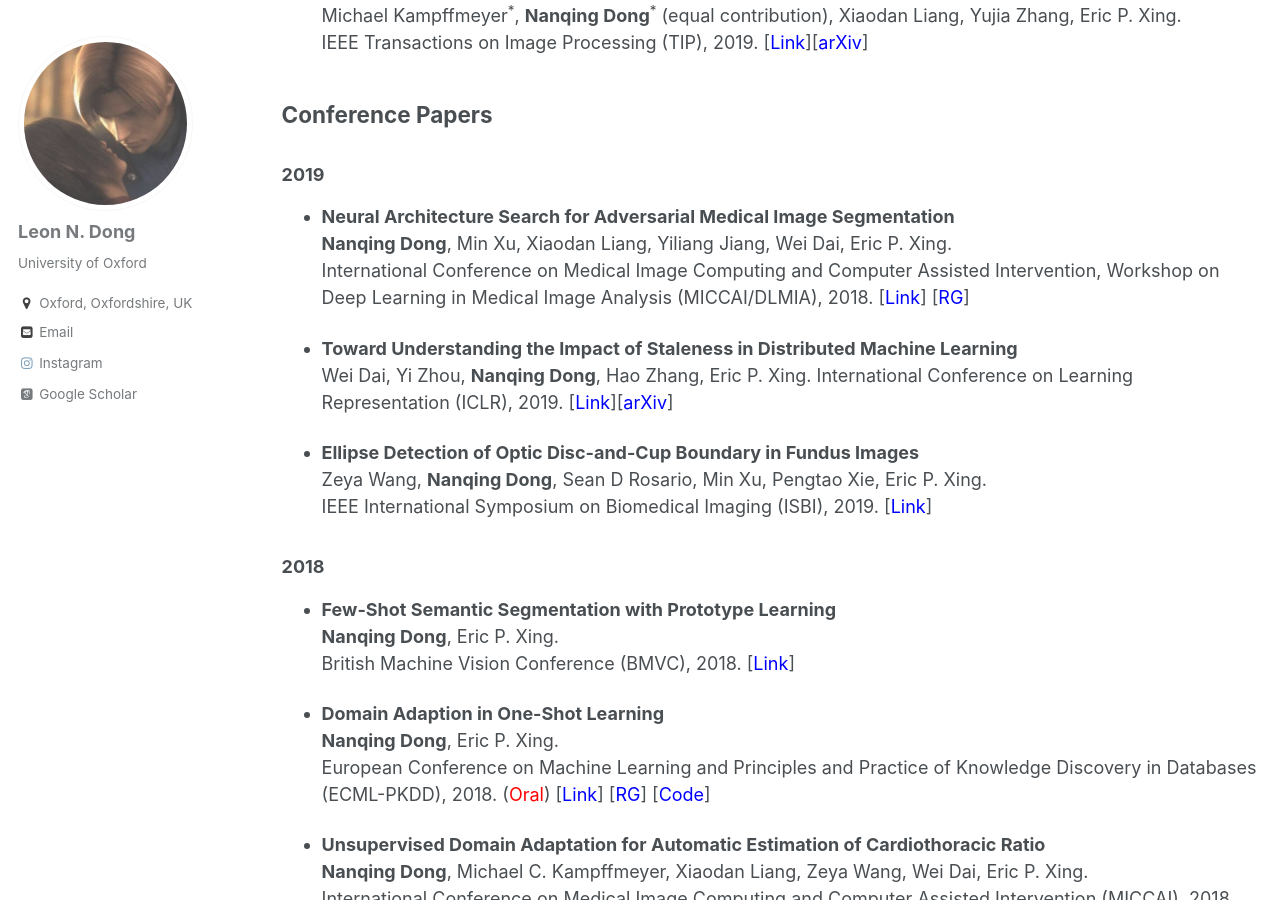
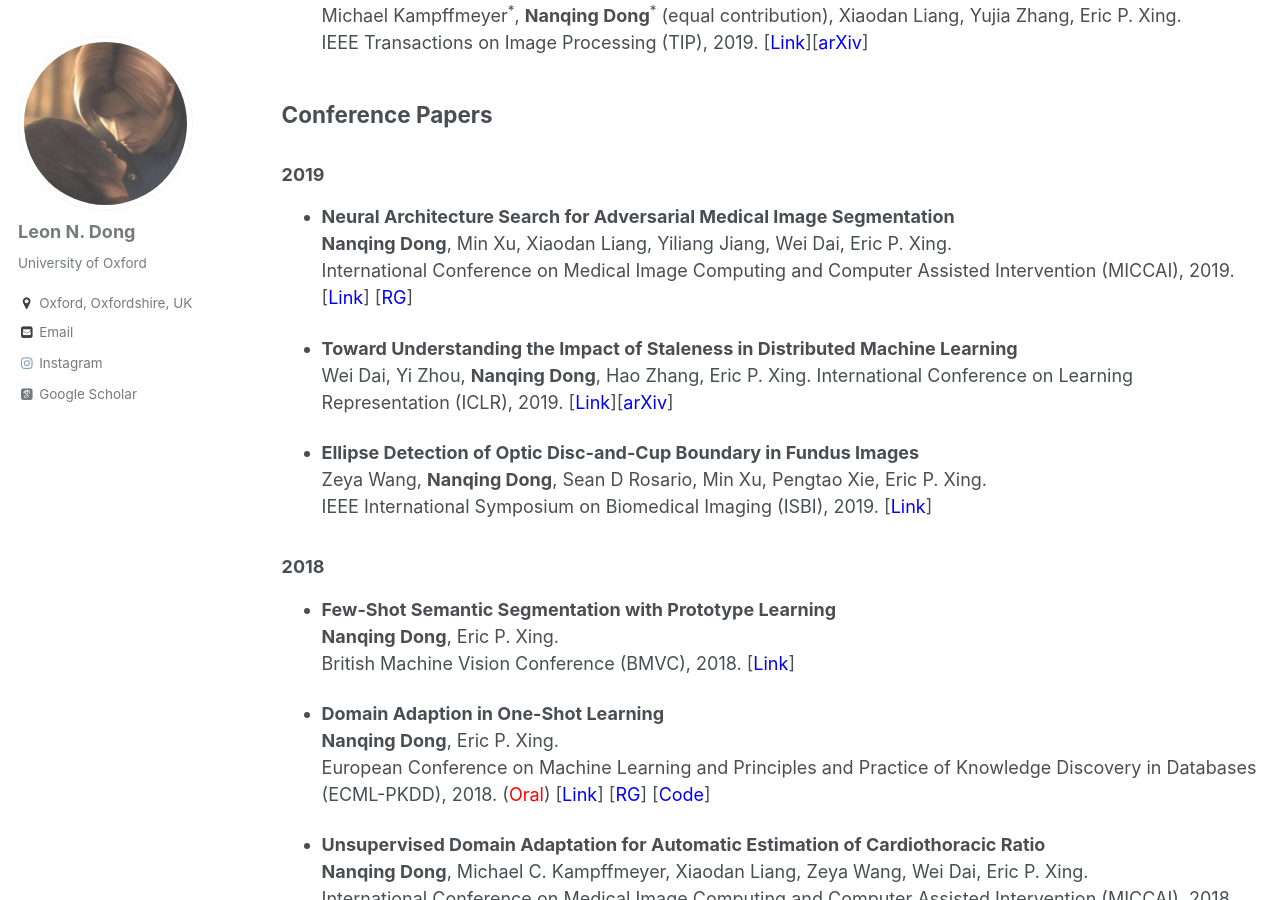
Before and after one commit to eveningdong/eveningdong.github.io, a Jekyll site: the page built from _pages/publications.md, in a window 1280 px wide and 900 px high, scrolled down 463 px. Built offline with Jekyll 4.4.1, drawn with Linux system fonts in a browser that asks for light colours; some web fonts are replaced.

Commit message:
correct miccai19 years

```diff
--- a/_pages/publications.md
+++ b/_pages/publications.md
@@ -19,7 +19,7 @@ author_profile: true
 ### 2019
 * **Neural Architecture Search for Adversarial Medical Image Segmentation**
   **Nanqing Dong**, Min Xu, Xiaodan Liang, Yiliang Jiang, Wei Dai, Eric P. Xing.
-  International Conference on Medical Image Computing and Computer Assisted Intervention, Workshop on Deep Learning in Medical Image Analysis (MICCAI/DLMIA), 2018. [[<span style="color:blue">Link</span>]](https://link.springer.com/chapter/10.1007%2F978-3-030-32226-7_92) [[<span style="color:blue">RG</span>]](https://www.researchgate.net/publication/336474639_Neural_Architecture_Search_for_Adversarial_Medical_Image_Segmentation)
+  International Conference on Medical Image Computing and Computer Assisted Intervention (MICCAI), 2019. [[<span style="color:blue">Link</span>]](https://link.springer.com/chapter/10.1007%2F978-3-030-32226-7_92) [[<span style="color:blue">RG</span>]](https://www.researchgate.net/publication/336474639_Neural_Architecture_Search_for_Adversarial_Medical_Image_Segmentation)
 
 * **Toward Understanding the Impact of Staleness in Distributed Machine Learning**
   Wei Dai, Yi Zhou, **Nanqing Dong**, Hao Zhang, Eric P. Xing. International Conference on Learning Representation (ICLR), 2019. [[<span style="color:blue">Link</span>]](https://openreview.net/forum?id=BylQV305YQ)[[<span style="color:blue">arXiv</span>]](https://arxiv.org/pdf/1810.03264.pdf)
```
